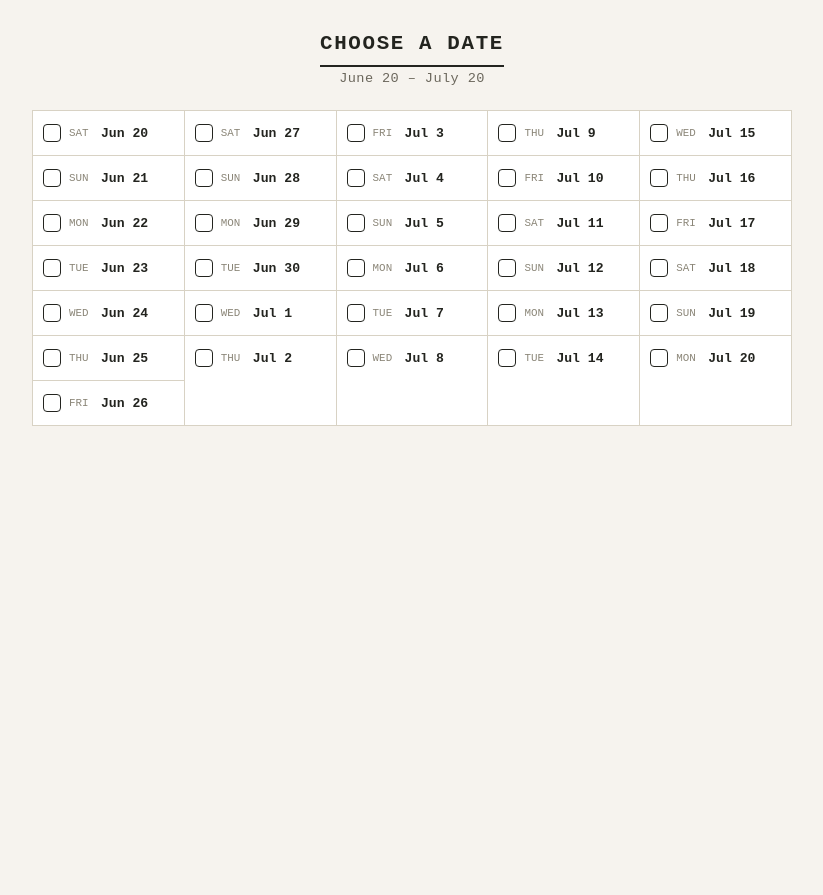
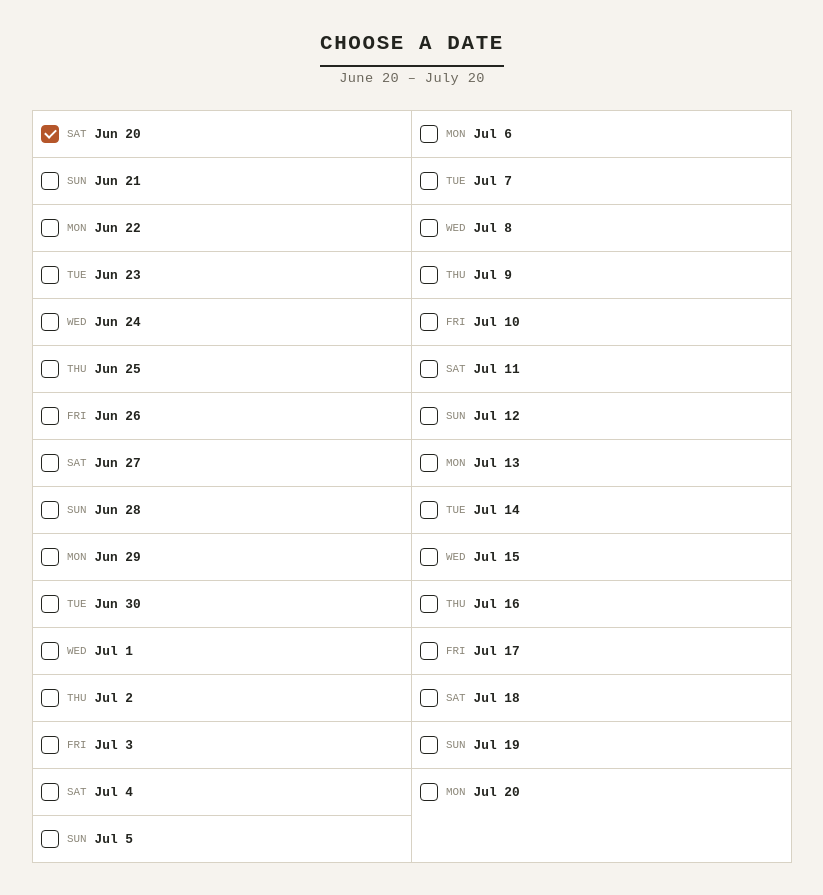
Before and after one commit to SanjaiReva/sanjai, a plain HTML site: page index.html in a window 1280 px wide. Shown: the whole page, without its empty margins (228-1051 px from the left). Before the commit the page ends 800 px from the top, so only its background shows below. Drawn offline with Linux system fonts and the light colour scheme.

Commit message:
Update index.html

```diff
--- a/index.html
+++ b/index.html
@@ -13,9 +13,6 @@
     --accent-soft:#f1e2d6;
   }
   *{box-sizing:border-box;}
-  html{
-    -webkit-text-size-adjust:100%;
-  }
   body{
     margin:0;
     background:var(--paper);
@@ -25,7 +22,6 @@
     display:flex;
     flex-direction:column;
     align-items:center;
-    min-height:100vh;
   }
   h1{
     font-size:1.3rem;
@@ -43,9 +39,9 @@
     letter-spacing:0.03em;
     text-align:center;
   }
-  form{
+  .grid{
     display:flex;
-    gap:0;
+    flex-wrap:wrap;
     background:#fff;
     border:1px solid var(--line);
     width:100%;
@@ -54,8 +50,8 @@
   .col{
     display:flex;
     flex-direction:column;
+    flex:1 1 50%;
     border-right:1px solid var(--line);
-    flex:1;
     min-width:0;
   }
   .col:last-child{
@@ -65,20 +61,18 @@
     display:flex;
     align-items:center;
     gap:8px;
-    padding:13px 10px;
+    padding:14px 8px;
     border-bottom:1px solid var(--line);
     cursor:pointer;
-    font-size:0.82rem;
+    font-size:0.8rem;
     white-space:nowrap;
-    transition:background 0.12s ease;
     -webkit-tap-highlight-color:transparent;
     user-select:none;
-    touch-action:manipulation;
   }
   .col label:last-child{
     border-bottom:none;
   }
-  label:hover{
+  label:active{
     background:var(--accent-soft);
   }
   input[type="checkbox"]{
@@ -108,64 +102,11 @@
   }
   .daynum{
     font-weight:bold;
-    width:22px;
   }
   .weekday{
     color:#8b8678;
     font-size:0.68rem;
     text-transform:uppercase;
-    width:24px;
-  }
-  label.selected{
-    background:var(--accent-soft);
-  }
-  .footer{
-    margin-top:22px;
-    font-size:0.85rem;
-    min-height:1.4em;
-    color:var(--accent);
-    letter-spacing:0.02em;
-    text-align:center;
-    padding:0 8px;
-  }
-
-  /* Mobile: keep 5 columns but tighten spacing, type, and tap targets */
-  @media (max-width:640px){
-    form{
-      flex-wrap:wrap;
-      border:1px solid var(--line);
-    }
-    .col{
-      flex:1 1 33.33%;
-      border-right:1px solid var(--line);
-    }
-    .col:nth-child(3n){
-      border-right:none;
-    }
-    label{
-      padding:14px 6px;
-      font-size:0.78rem;
-      gap:6px;
-    }
-    .weekday{
-      width:auto;
-      font-size:0.62rem;
-    }
-    .daynum{
-      width:auto;
-    }
-  }
-
-  @media (max-width:380px){
-    .col{
-      flex:1 1 50%;
-    }
-    .col:nth-child(3n){
-      border-right:1px solid var(--line);
-    }
-    .col:nth-child(2n){
-      border-right:none;
-    }
   }
 </style>
 </head>
@@ -174,72 +115,46 @@
   <h1>Choose a Date</h1>
   <div class="range">June 20 &ndash; July 20</div>
 
-  <form id="dateForm"></form>
-  <div class="footer" id="result"></div>
+  <form class="grid">
 
-<script>
-  const startDate = new Date(2026, 5, 20); // June 20, 2026
-  const totalDays = 31;
-  const numCols = 5;
+    <div class="col">
+      <label><input type="checkbox" name="d20" checked><span class="weekday">Sat</span><span class="daynum">Jun 20</span></label>
+      <label><input type="checkbox" name="d21"><span class="weekday">Sun</span><span class="daynum">Jun 21</span></label>
+      <label><input type="checkbox" name="d22"><span class="weekday">Mon</span><span class="daynum">Jun 22</span></label>
+      <label><input type="checkbox" name="d23"><span class="weekday">Tue</span><span class="daynum">Jun 23</span></label>
+      <label><input type="checkbox" name="d24"><span class="weekday">Wed</span><span class="daynum">Jun 24</span></label>
+      <label><input type="checkbox" name="d25"><span class="weekday">Thu</span><span class="daynum">Jun 25</span></label>
+      <label><input type="checkbox" name="d26"><span class="weekday">Fri</span><span class="daynum">Jun 26</span></label>
+      <label><input type="checkbox" name="d27"><span class="weekday">Sat</span><span class="daynum">Jun 27</span></label>
+      <label><input type="checkbox" name="d28"><span class="weekday">Sun</span><span class="daynum">Jun 28</span></label>
+      <label><input type="checkbox" name="d29"><span class="weekday">Mon</span><span class="daynum">Jun 29</span></label>
+      <label><input type="checkbox" name="d30"><span class="weekday">Tue</span><span class="daynum">Jun 30</span></label>
+      <label><input type="checkbox" name="d31"><span class="weekday">Wed</span><span class="daynum">Jul 1</span></label>
+      <label><input type="checkbox" name="d32"><span class="weekday">Thu</span><span class="daynum">Jul 2</span></label>
+      <label><input type="checkbox" name="d33"><span class="weekday">Fri</span><span class="daynum">Jul 3</span></label>
+      <label><input type="checkbox" name="d34"><span class="weekday">Sat</span><span class="daynum">Jul 4</span></label>
+      <label><input type="checkbox" name="d35"><span class="weekday">Sun</span><span class="daynum">Jul 5</span></label>
+    </div>
 
-  const dayNames = ["Sun","Mon","Tue","Wed","Thu","Fri","Sat"];
-  const monthNames = ["Jan","Feb","Mar","Apr","May","Jun","Jul","Aug","Sep","Oct","Nov","Dec"];
+    <div class="col">
+      <label><input type="checkbox" name="d36"><span class="weekday">Mon</span><span class="daynum">Jul 6</span></label>
+      <label><input type="checkbox" name="d37"><span class="weekday">Tue</span><span class="daynum">Jul 7</span></label>
+      <label><input type="checkbox" name="d38"><span class="weekday">Wed</span><span class="daynum">Jul 8</span></label>
+      <label><input type="checkbox" name="d39"><span class="weekday">Thu</span><span class="daynum">Jul 9</span></label>
+      <label><input type="checkbox" name="d40"><span class="weekday">Fri</span><span class="daynum">Jul 10</span></label>
+      <label><input type="checkbox" name="d41"><span class="weekday">Sat</span><span class="daynum">Jul 11</span></label>
+      <label><input type="checkbox" name="d42"><span class="weekday">Sun</span><span class="daynum">Jul 12</span></label>
+      <label><input type="checkbox" name="d43"><span class="weekday">Mon</span><span class="daynum">Jul 13</span></label>
+      <label><input type="checkbox" name="d44"><span class="weekday">Tue</span><span class="daynum">Jul 14</span></label>
+      <label><input type="checkbox" name="d45"><span class="weekday">Wed</span><span class="daynum">Jul 15</span></label>
+      <label><input type="checkbox" name="d46"><span class="weekday">Thu</span><span class="daynum">Jul 16</span></label>
+      <label><input type="checkbox" name="d47"><span class="weekday">Fri</span><span class="daynum">Jul 17</span></label>
+      <label><input type="checkbox" name="d48"><span class="weekday">Sat</span><span class="daynum">Jul 18</span></label>
+      <label><input type="checkbox" name="d49"><span class="weekday">Sun</span><span class="daynum">Jul 19</span></label>
+      <label><input type="checkbox" name="d50"><span class="weekday">Mon</span><span class="daynum">Jul 20</span></label>
+    </div>
 
-  const days = [];
-  for (let i = 0; i < totalDays; i++) {
-    const d = new Date(startDate);
-    d.setDate(startDate.getDate() + i);
-    days.push(d);
-  }
-
-  // split into 5 columns, as even as possible (6 rows, last col gets the extra day)
-  const base = Math.floor(totalDays / numCols); // 6
-  const extra = totalDays % numCols; // 1
-  const columns = [];
-  let idx = 0;
-  for (let c = 0; c < numCols; c++) {
-    const count = base + (c < extra ? 1 : 0);
-    columns.push(days.slice(idx, idx + count));
-    idx += count;
-  }
-
-  const form = document.getElementById("dateForm");
-  const result = document.getElementById("result");
-
-  columns.forEach(colDays => {
-    const colDiv = document.createElement("div");
-    colDiv.className = "col";
-    colDays.forEach(d => {
-      const iso = d.toISOString().slice(0,10);
-      const label = document.createElement("label");
-      label.innerHTML = `
-        <input type="checkbox" name="chosenDate" value="${iso}">
-        <span class="weekday">${dayNames[d.getDay()]}</span>
-        <span class="daynum">${monthNames[d.getMonth()]} ${d.getDate()}</span>
-      `;
-      colDiv.appendChild(label);
-      form.appendChild(colDiv);
-    });
-  });
-
-  function updateResult() {
-    const checked = Array.from(form.querySelectorAll('input[type="checkbox"]:checked'));
-    if (checked.length === 0) {
-      result.textContent = "";
-      return;
-    }
-    const labels = checked.map(input => {
-      const d = new Date(input.value + "T00:00:00");
-      return `${monthNames[d.getMonth()]} ${d.getDate()}`;
-    });
-    result.textContent = `Selected (${checked.length}): ${labels.join(", ")}`;
-  }
-
-  form.addEventListener("change", (e) => {
-    e.target.closest("label").classList.toggle("selected", e.target.checked);
-    updateResult();
-  });
-</script>
+  </form>
 
 </body>
 </html>
```
